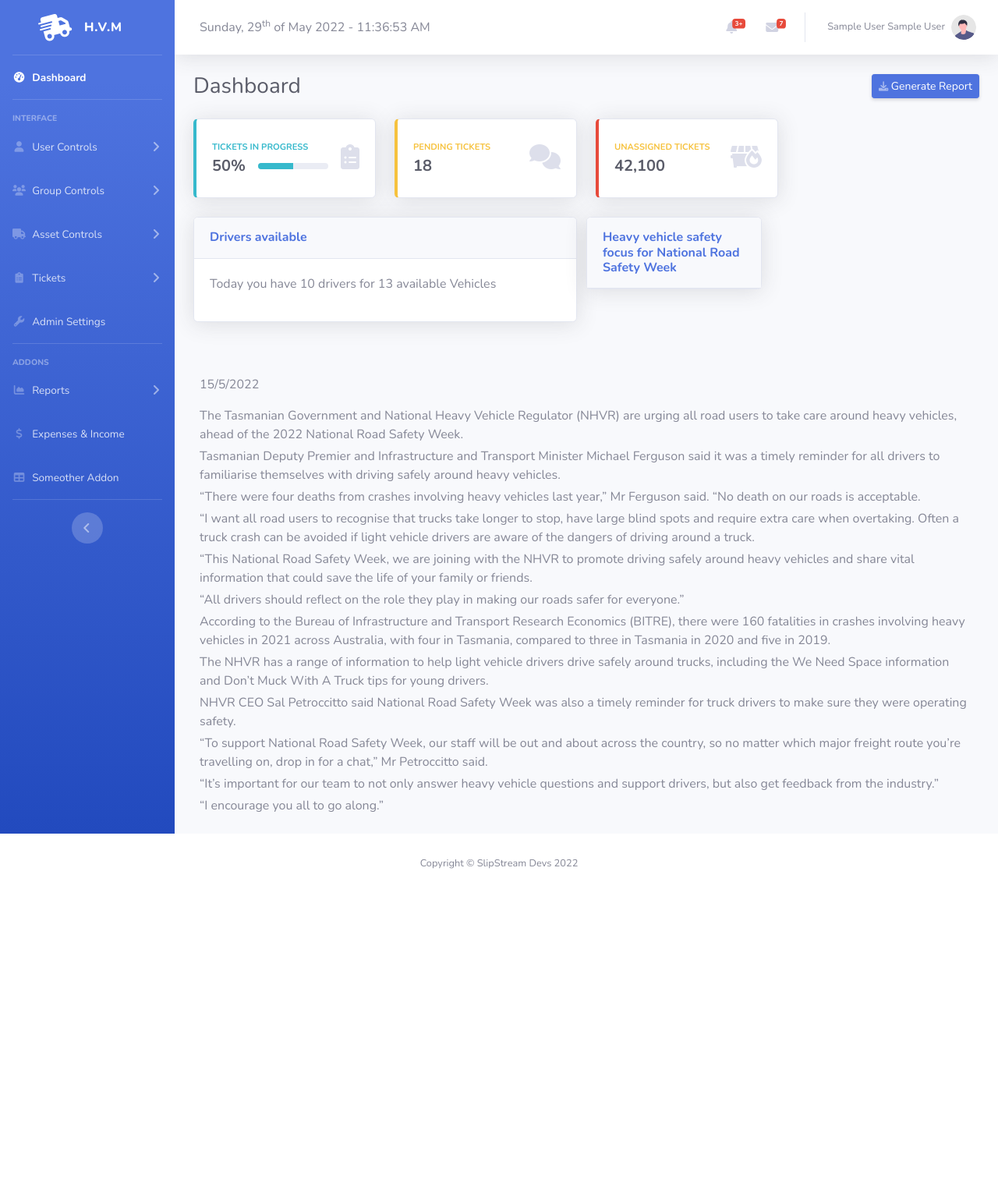
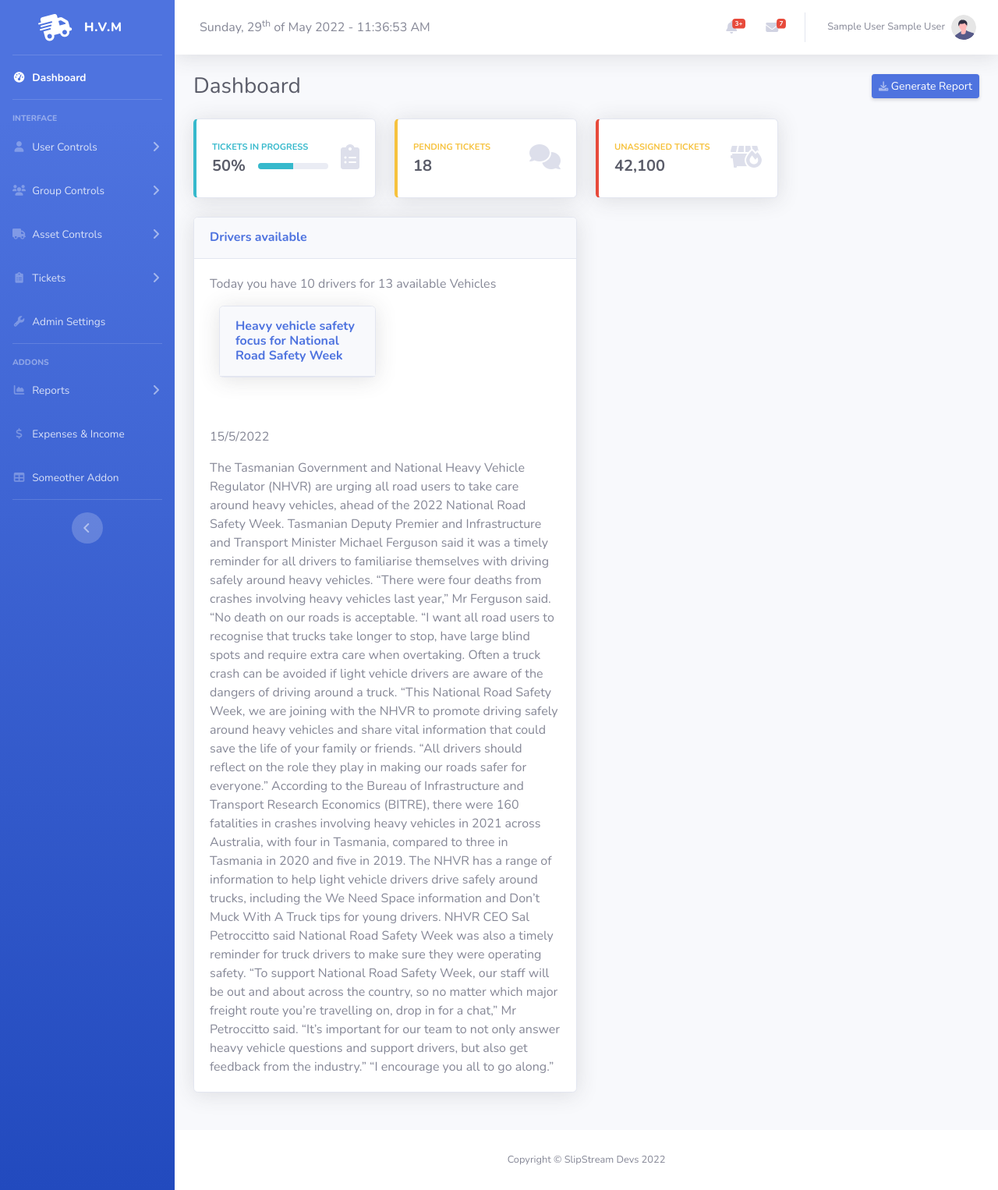
Before and after one commit to AdamM-AU/COSC2635-SlipstreamDevs, a PHP site: page /dashboard.php in a window 1280 px wide. Shown: the whole page at 78% size. Before the commit the page ends 1114 px from the top, so only its background shows below. Run offline with PHP 8.4, Linux system fonts and the light colour scheme; the visitor is signed in with stand-in values (Sample User, id 1).

Commit message:
Update dashboard-home.php

```diff
--- a/Project Source Code/modules/dashboard-home.php
+++ b/Project Source Code/modules/dashboard-home.php
@@ -86,13 +86,9 @@
                                 <div class="card-body">
                                     <p>Today you have 10 drivers for 13 available Vehicles</p>
 
-                                    <div class="mb-0"></div>
-								</div>
-							</div>
+                                    <div class="mb-0"></p>
+
 						</div>
-
-                    <!-- Content Row -->
-                    <div class="row">
 						<!-- Content Column -->
 						<div class="col-lg-6 mb-4">
                             <!-- Approach -->
@@ -106,29 +102,29 @@
                     </div>
                                 <div class="card-body">
                                     <p>15/5/2022</p>
-                                    <p class="mb-1">The Tasmanian Government and National Heavy Vehicle Regulator (NHVR) are urging all road users to take care around heavy vehicles, ahead of the 2022 National Road Safety Week.</p>
+                                    <p class="mb-0">The Tasmanian Government and National Heavy Vehicle Regulator (NHVR) are urging all road users to take care around heavy vehicles, ahead of the 2022 National Road Safety Week.
 
-									<p class="mb-1">Tasmanian Deputy Premier and Infrastructure and Transport Minister Michael Ferguson said it was a timely reminder for all drivers to familiarise themselves with driving safely around heavy vehicles.</p>
+Tasmanian Deputy Premier and Infrastructure and Transport Minister Michael Ferguson said it was a timely reminder for all drivers to familiarise themselves with driving safely around heavy vehicles.
 
-									<p class="mb-1">“There were four deaths from crashes involving heavy vehicles last year,” Mr Ferguson said. “No death on our roads is acceptable.</p>
+“There were four deaths from crashes involving heavy vehicles last year,” Mr Ferguson said. “No death on our roads is acceptable.
 
-									<p class="mb-1">“I want all road users to recognise that trucks take longer to stop, have large blind spots and require extra care when overtaking. Often a truck crash can be avoided if light vehicle drivers are aware of the dangers of driving around a truck.</p>
+“I want all road users to recognise that trucks take longer to stop, have large blind spots and require extra care when overtaking. Often a truck crash can be avoided if light vehicle drivers are aware of the dangers of driving around a truck.
 
-									<p class="mb-1">“This National Road Safety Week, we are joining with the NHVR to promote driving safely around heavy vehicles and share vital information that could save the life of your family or friends.</p>
+“This National Road Safety Week, we are joining with the NHVR to promote driving safely around heavy vehicles and share vital information that could save the life of your family or friends.
 
-									<p class="mb-1">“All drivers should reflect on the role they play in making our roads safer for everyone.”</p>
+“All drivers should reflect on the role they play in making our roads safer for everyone.”
 
-									<p class="mb-1">According to the Bureau of Infrastructure and Transport Research Economics (BITRE), there were 160 fatalities in crashes involving heavy vehicles in 2021 across Australia, with four in Tasmania, compared to three in Tasmania in 2020 and five in 2019.</p>
+According to the Bureau of Infrastructure and Transport Research Economics (BITRE), there were 160 fatalities in crashes involving heavy vehicles in 2021 across Australia, with four in Tasmania, compared to three in Tasmania in 2020 and five in 2019.
 
-									<p class="mb-1">The NHVR has a range of information to help light vehicle drivers drive safely around trucks, including the We Need Space information and Don’t Muck With A Truck tips for young drivers.</p>
+The NHVR has a range of information to help light vehicle drivers drive safely around trucks, including the We Need Space information and Don’t Muck With A Truck tips for young drivers.
 
-									<p class="mb-1">NHVR CEO Sal Petroccitto said National Road Safety Week was also a timely reminder for truck drivers to make sure they were operating safety.</p>
+NHVR CEO Sal Petroccitto said National Road Safety Week was also a timely reminder for truck drivers to make sure they were operating safety.
 
-									<p class="mb-1">“To support National Road Safety Week, our staff will be out and about across the country, so no matter which major freight route you’re travelling on, drop in for a chat,” Mr Petroccitto said.</p>
+“To support National Road Safety Week, our staff will be out and about across the country, so no matter which major freight route you’re travelling on, drop in for a chat,” Mr Petroccitto said.
 
-									<p class="mb-1">“It’s important for our team to not only answer heavy vehicle questions and support drivers, but also get feedback from the industry.”</p>
+“It’s important for our team to not only answer heavy vehicle questions and support drivers, but also get feedback from the industry.”
 
-									<p class="mb-1">“I encourage you all to go along.”</p>
+“I encourage you all to go along.”</p>
                                 </div>
                             </div>
 						</div>
```
